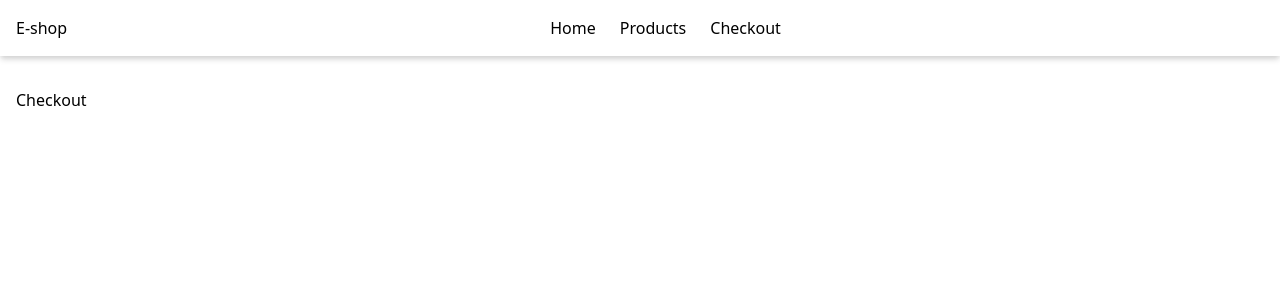
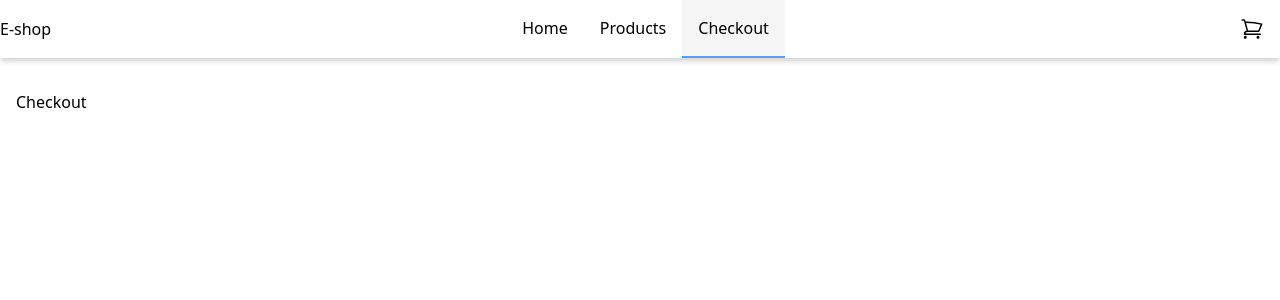
Before and after one commit to RyanIaro/E-shop, a Next.js app: page /checkout in a window 1280 px wide. Shown: the top 300 px of the page. Built offline with nearby package versions, Linux system fonts and the light colour scheme.

Commit message:
style: navbar display for mobile and cart icon

```diff
--- a/src/app/products/[id]/page.js
+++ b/src/app/products/[id]/page.js
@@ -7,13 +7,14 @@ export default async function ProductPage(props) {
     expand: ["default_price"],
   });
 
-  const serializedProduct = {
-    id: product.id,
-    name: product.name,
-    description: product.description,
-    images: product.images || null,
-    default_price: product.default_price
-  }
+  const serializedProduct = JSON.parse(JSON.stringify(product));
+  // const serializedProduct = {
+  //   id: product.id,
+  //   name: product.name,
+  //   description: product.description,
+  //   images: product.images || null,
+  //   default_price: product.default_price
+  // }
   return (
     <ProductDetails product={serializedProduct} />
   );
--- a/src/components/navbar.jsx
+++ b/src/components/navbar.jsx
@@ -1,26 +1,103 @@
+"use client";
+
+import { ShoppingCartIcon, Bars3Icon, XMarkIcon } from "@heroicons/react/24/outline";
 import Link from "next/link";
+import { useCartStore } from "../../store/cart-store";
+import { useEffect, useState } from "react";
+import { Button } from "./ui/button";
+import { usePathname } from "next/navigation";
 
 export default function Navbar() {
+  const pathname = usePathname();
+  const [ isMenuOpen, setIsMenuOpen ] = useState(false);
+  const { items } = useCartStore();
+
   const pages = ["products","checkout"]
+  const cartCount = items.reduce((acc, item) => acc + item.quantity, 0);
+  const isActive = (path) => pathname === path;
+
+  useEffect(() => {
+    const handleResize = () => {
+      if(window.innerWidth >= 768) {
+        setIsMenuOpen(false);
+      };
+    }
+    window.addEventListener('resize', handleResize);
+
+    return () => window.removeEventListener('resize', handleResize)
+  }, [])
 
   return (
     <nav className="sticky top-0 z-50 bg-white text-black shadow-md shadow-neutral-300 dark:bg-[#0a0a0a] dark:shadow-neutral-600 dark:text-white">
-      <div className="container mx-auto flex items-center justify-between px-4 py-4">
+      <div className="container mx-auto flex items-center justify-between">
         <Link href={"/"} className="hover:text-blue-600">
           E-shop
         </Link>
-        <div className="hidden md:flex space-x-6">
-          <Link href={"/"} className="hover:text-blue-600">
+        <div className="hidden md:flex">
+          <Link
+          href={"/"}
+          className={`hover:text-blue-600 p-4 ${isActive("/") ? "bg-neutral-100 border-b-2 border-b-blue-400" : ""}`}
+          >
             Home
           </Link>
-          {pages.map((page, index) => (
-            <Link key={index} href={`/${page}`} className="hover:text-blue-600">
-              {page.charAt(0).toUpperCase() + page.slice(1, page.length)}
-            </Link>
-          ))}
+          {pages.map((page, index) => {
+            const href = `/${page}`;
+            return(
+              <Link
+              key={index}
+              href={href}
+              className={`hover:text-blue-600 p-4 ${isActive(`${href}`) ? "bg-neutral-100 border-b-2 border-b-blue-400" : ""}`}
+              >
+                {page.charAt(0).toUpperCase() + page.slice(1)}
+              </Link>
+            );
+          })}
         </div>
-        <div className="flex items-center space-x-4"></div>
+        <div className="flex items-center space-x-4">
+          <Link
+          href={"/checkout"}
+           className="relative"
+          >
+            <ShoppingCartIcon className="h-6 w-6"/>
+            {cartCount > 0 && (
+              <span className="absolute -top-2 -right-2 h-5 w-5 flex items-center justify-center rounded-full text-xs text-white bg-red-500">
+                {cartCount}
+              </span>
+            )}
+          </Link>
+          <Button
+          variant="ghost"
+          onClick={() => setIsMenuOpen(!isMenuOpen)}
+          className="md:hidden"
+          >
+            {isMenuOpen
+            ? <XMarkIcon className="h-6 w-6"/>
+            : <Bars3Icon className="h-6 w-6"/>
+            }
+          </Button>
         </div>
+      </div>
+      {isMenuOpen && (
+        <nav className="md:hidden bg-white shadow-md">
+          <ul className="flex flex-col p-4 space-y-2">
+            <li>
+              <Link
+              href="/"
+              className= "block hover:text-blue-600"
+              >
+                Home
+              </Link>
+            </li>
+            {pages.map((page, index) => (
+              <li key={index}>
+                <Link href={`/${page}`} className= "block hover:text-blue-600">
+                  {page.charAt(0).toUpperCase() + page.slice(1, page.length)}
+                </Link>
+              </li>
+            ))}
+          </ul>
+        </nav>
+      )}
     </nav>
   );
 }
```
